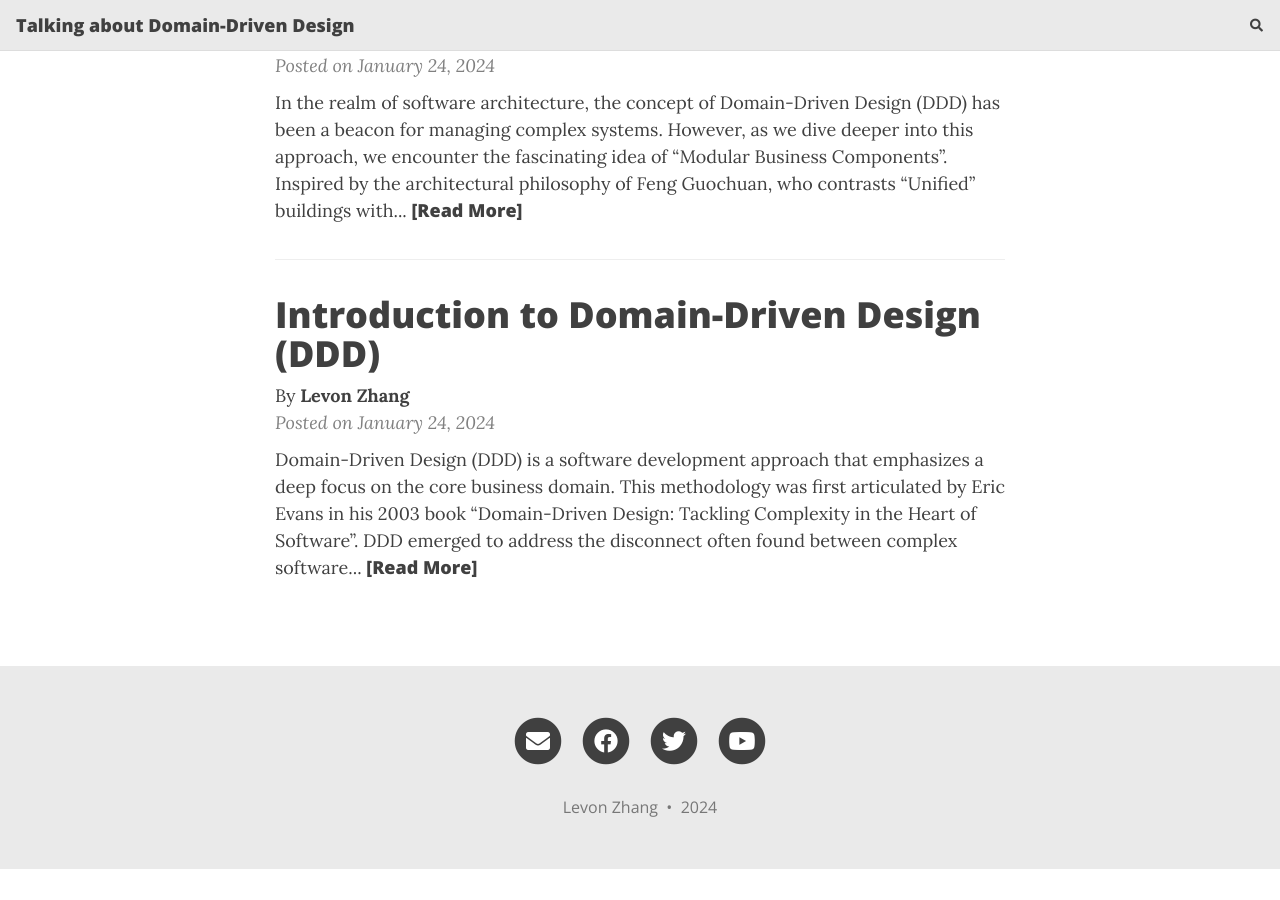
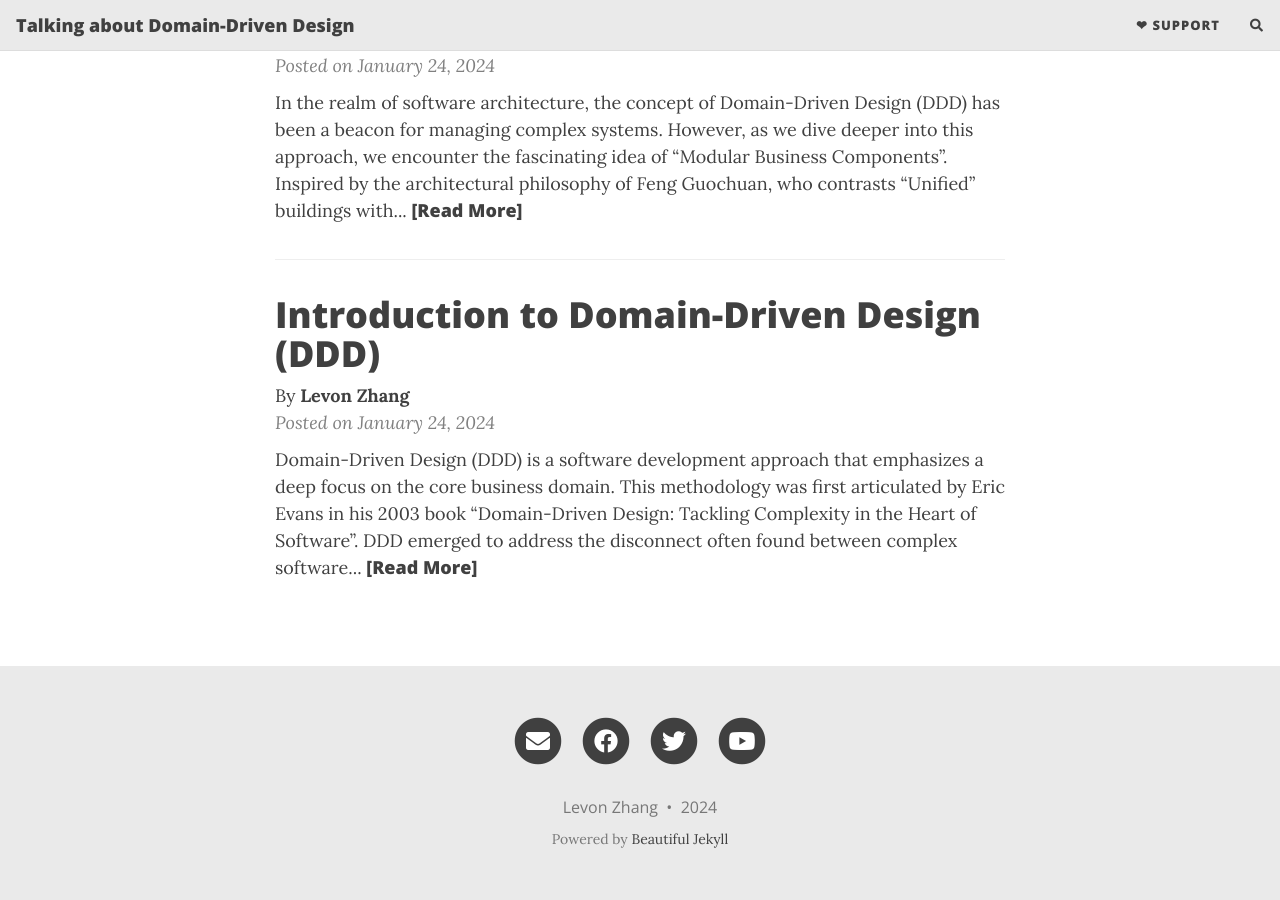
Before and after one commit to zlianhua/ddd-blog, a Jekyll site: the page built from index.md, in a window 1280 px wide and 900 px high, scrolled down 960 px. Built offline with Jekyll 4.4.1, drawn with Linux system fonts in a browser that asks for light colours; nearby versions of some CDN libraries; comment, search, counter and statistics services are not loaded; before the commit the page ends 1829 px from its top, so only the background shows below that.

Commit message:
fix layout

```diff
--- a/_config.yml
+++ b/_config.yml
@@ -2,12 +2,13 @@ theme: minima
 title: Talking about Domain-Driven Design
 author: Levon Zhang
 
-# navbar-links:
-#   About Me: "aboutme"
+navbar-links:
+  # About Me: "aboutme"
 #   Resources:
 #     - Beautiful Jekyll: "https://beautifuljekyll.com"
 #     - Learn markdown: "https://www.markdowntutorial.com/"
 #   Author's home: "https://deanattali.com"
+  ❤ Support: "https://github.com/sponsors/zlianhua"
 
 # Add a search button to the navbar
 post_search: true
--- a/_includes/footer.html
+++ b/_includes/footer.html
@@ -36,11 +36,11 @@
         <a title="Edit this page on GitHub" href="{{ site.github.repository_url }}/edit/{{ site.github.source.branch }}/{{ page.path }}" class="text_muted">Edit page</a>
        {% endif%}
 
-      <!-- </p>
+      </p>
       {% unless site.remove-ads %}<p class="theme-by text-muted">
         Powered by
         <a href="https://beautifuljekyll.com">Beautiful Jekyll</a>
-      </p>{% endunless %} -->
+      </p>{% endunless %}
       </div>
     </div>
   </div>
```
